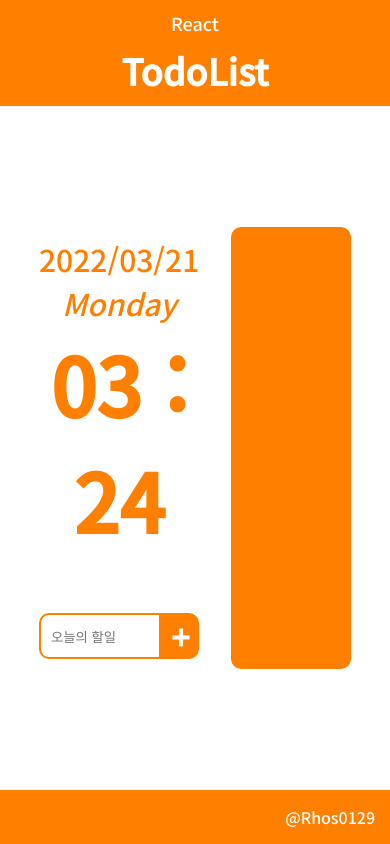
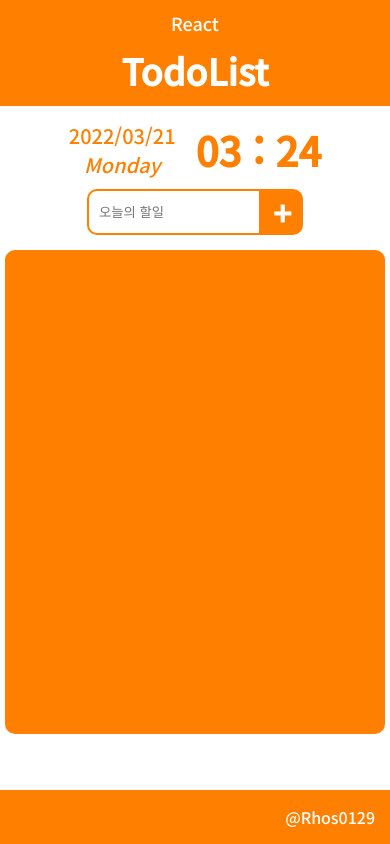
Before and after one commit to Rhos0129/JsStudy, a React (Create React App) app in the folder React/todolist/: page / in a window 390 px wide. Built offline with nearby package versions, Linux system fonts and the light colour scheme; the HTML template or start-up script is replaced by a standard one.

Commit message:
TodoList : 반응형 디자인 media query 활용

```diff
--- a/React/todolist/src/components/AddTodoItem.js
+++ b/React/todolist/src/components/AddTodoItem.js
@@ -32,6 +32,8 @@ const Container = styled.div`
     display: flex;
     justify-content: center;
     align-items: center;
+    width: 85%;
+    margin-top: 5px;
 `;
 const Input = styled.input`
     padding-left: 10px;
--- a/React/todolist/src/components/Clock.js
+++ b/React/todolist/src/components/Clock.js
@@ -15,15 +15,19 @@ class Clock extends Component{
         const {date} = this.state;
         return(
             <Containter>
+                <LeftBox>
                     <CurDate>
                         {dateFns.format(date, " yyyy/MM/dd ")}
                     </CurDate>
                     <CurDay>
                         {dateFns.format(date, "EEEE")}
                     </CurDay>
+                </LeftBox>
+                <RightBox>
                     <CurTime>
                         {dateFns.format(date, " HH : mm ")}
                     </CurTime>
+                </RightBox>
             </Containter>
         )
     }
@@ -46,21 +50,42 @@ class Clock extends Component{
 const Containter = styled.div`
     text-align: center;
     color: var(--Orange);
+    margin-bottom: 5px;
+    @media (max-width: 738Px) {
+        display: flex;
+        flex-direction: row;
+        justify-content: center;
+        align-items: center;
+        gap: 20px;
+    }
 `;
 
 const CurDate = styled.div`
     font-size: 30px;
+    @media (max-width: 738Px) {
+      font-size: 20px;
+    }
 `;
 
 const CurDay = styled.div`
     font-size: 30px;
     font-style: italic;
-
+    @media (max-width: 738Px) {
+      font-size: 20px;
+    }
 `;
 
 const CurTime = styled.div`
     font-size: 80px;
     font-weight: 800;
+    @media (max-width: 890px) {
+      font-size: 40px;
+    }
 `;
 
+const LeftBox = styled.div`
+
+`;
+const RightBox = styled.div``;
+
 export default Clock;
--- a/React/todolist/src/components/TodoList.js
+++ b/React/todolist/src/components/TodoList.js
@@ -24,6 +24,10 @@ const Container = styled.div`
     border-radius: 10px;
     height: 50vh;
     overflow-y: auto;
+    @media (max-width: 738Px) {
+        height: 55vh;
+        margin: 1% 5%;
+    }
 `;
 
 export default TodoList;
--- a/React/todolist/src/layout/Content.js
+++ b/React/todolist/src/layout/Content.js
@@ -59,21 +59,35 @@ const Container=styled.div`
     justify-content: center; // 가로로 중앙배치 (space-around, space-between)
     align-items: center; // 세로로 중앙배치
     gap: 10%;
-    padding: 10%;
+    padding: 5% 10%;
+    @media (max-width: 738Px) {
+        flex-direction: column;
+        padding: 1% 10%;
+    }
 `;
 
 const LeftBox = styled.div`
     display: flex;
     flex-direction: column;
-    justify-content: space-between;
+    justify-content: center;
     align-items: center;
     flex: 1;
-    min-height: 50vh;
+    height: 50vh;
+    @media (max-width: 738Px) {
+        height: 10vh;
+        flex: 1;
+        padding: 1% 5%;
+    }
 `;
 
 const RightBox = styled.div`
     flex: 1;
     min-height: 50vh;
+    min-width: 50vh;
+    @media (max-width: 738Px) {
+        min-height: 25vh;
+        flex: 3;
+    }
 `;
 
 export default Content;
```
Lines whose indentation alone changed are shown as unchanged.
